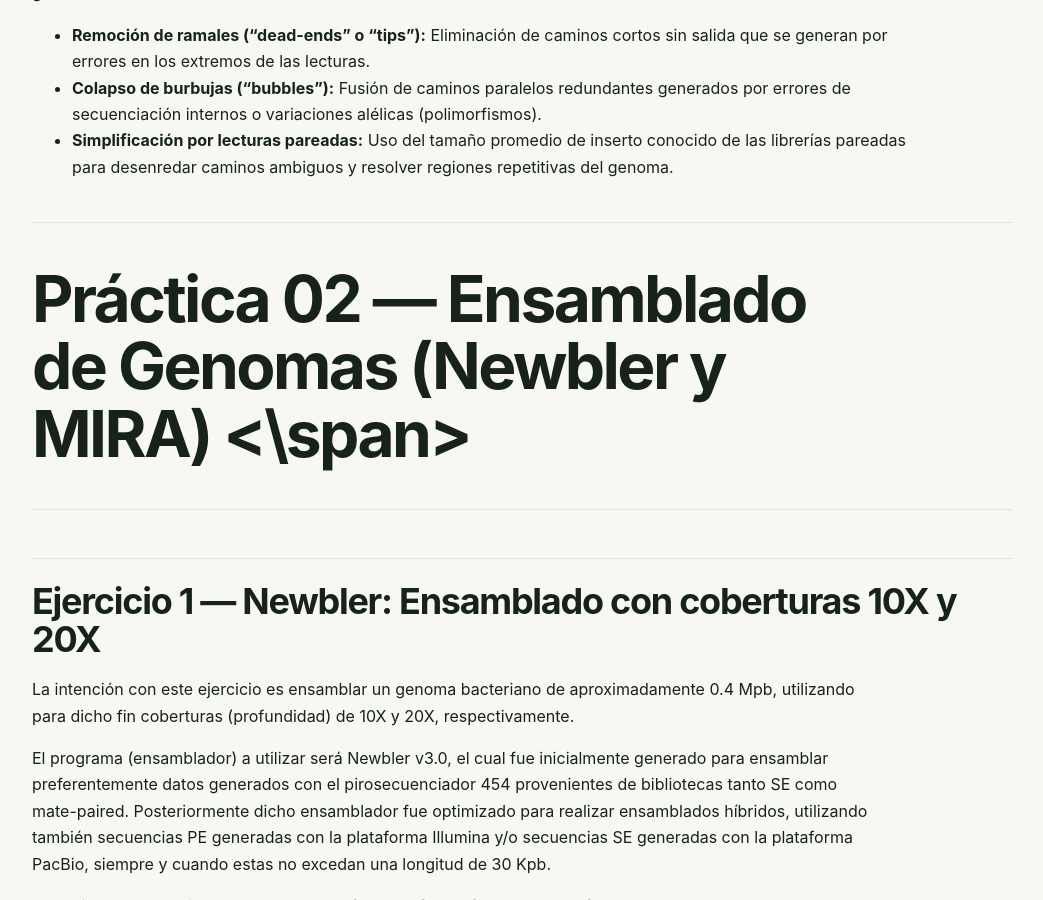
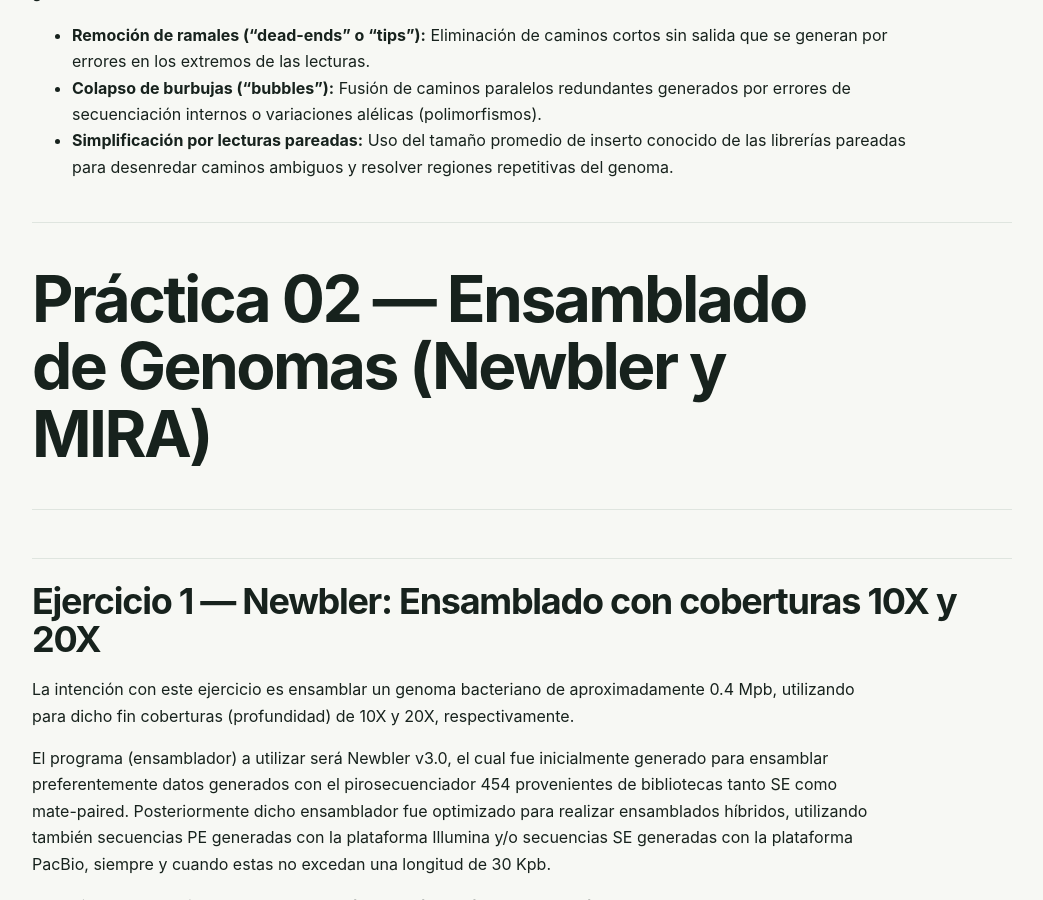
Before and after one commit to vitoem/HBGT_2026, a Jekyll site: the page built from docs/dia-04.md, in a window 1280 px wide and 900 px high, scrolled down 2816 px. Shown: the whole window, without its empty margins (118-1161 px from the left). Built offline with Jekyll 4.4.1, drawn with Linux system fonts in a browser that asks for light colours.

Commit message:
Fix HTML span tag in dia-04.md

```diff
--- a/docs/dia-04.md
+++ b/docs/dia-04.md
@@ -61,7 +61,7 @@ Casi todos los ensambladores bioinformáticos incorporan algoritmos de postproce
 
 ---
 
-# <span id="practica-01"> Práctica 02 — Ensamblado de Genomas (Newbler y MIRA) <\span>
+# <span id="practica-01"> Práctica 02 — Ensamblado de Genomas (Newbler y MIRA) </span>
 
 ---
 
```
